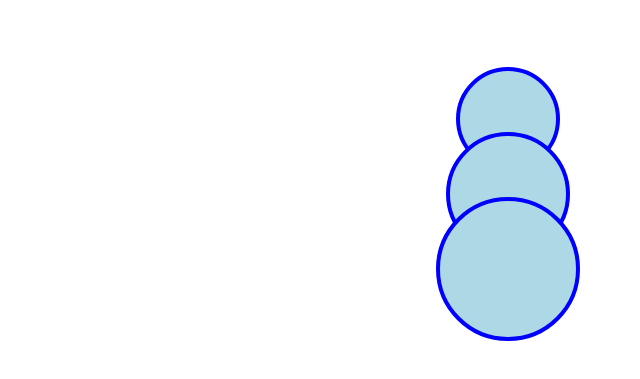
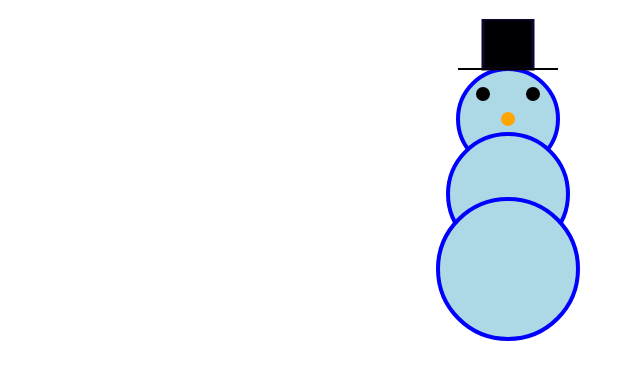
Before and after one commit to MagnusMJacobsen/GETAcadenymagnus, a plain HTML site: page SVG.html in a window 1280 px wide. Shown: the part 61-440 px from the top of the page, without its empty margins (0-640 px from the left). Drawn offline with Linux system fonts and the light colour scheme.

Commit message:
added hat

```diff
--- a/SVG.html
+++ b/SVG.html
@@ -13,7 +13,11 @@
         <circle cx="500" cy="100" r="50" stroke="blue" stroke-width="4" fill="lightblue" />
         <circle cx="500" cy="175" r="60" stroke="blue" stroke-width="4" fill="lightblue" />
         <circle cx="500" cy="250" r="70" stroke="blue" stroke-width="4" fill="lightblue" />
-
+        <circle cx="475" cy="75" r="5" stroke="black" stroke-width="4" fill="black" />
+        <circle cx="525" cy="75" r="5" stroke="black" stroke-width="4" fill="black" />
+        <circle cx="500" cy="100" r="5" stroke="orange" stroke-width="4" fill="orange" />
+        <rect x="475" width="50" height="50" style="fill:rgb(0, 0, 2);stroke-width:3;stroke:rgb(15, 8, 48)" />
+        <line x1="450" y1="50" x2="550" y2="50" style="stroke:rgb(5, 1, 1);stroke-width:2" />
     </svg>
 
 </body>
```
